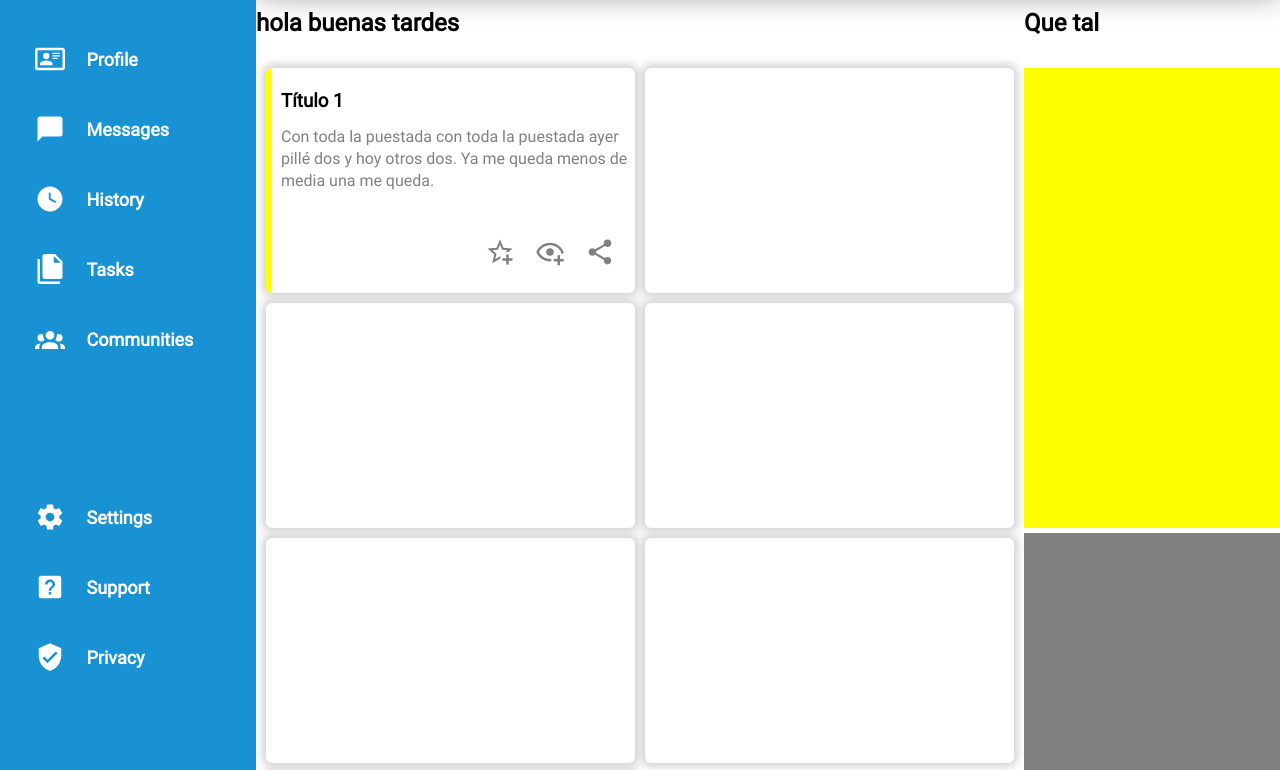
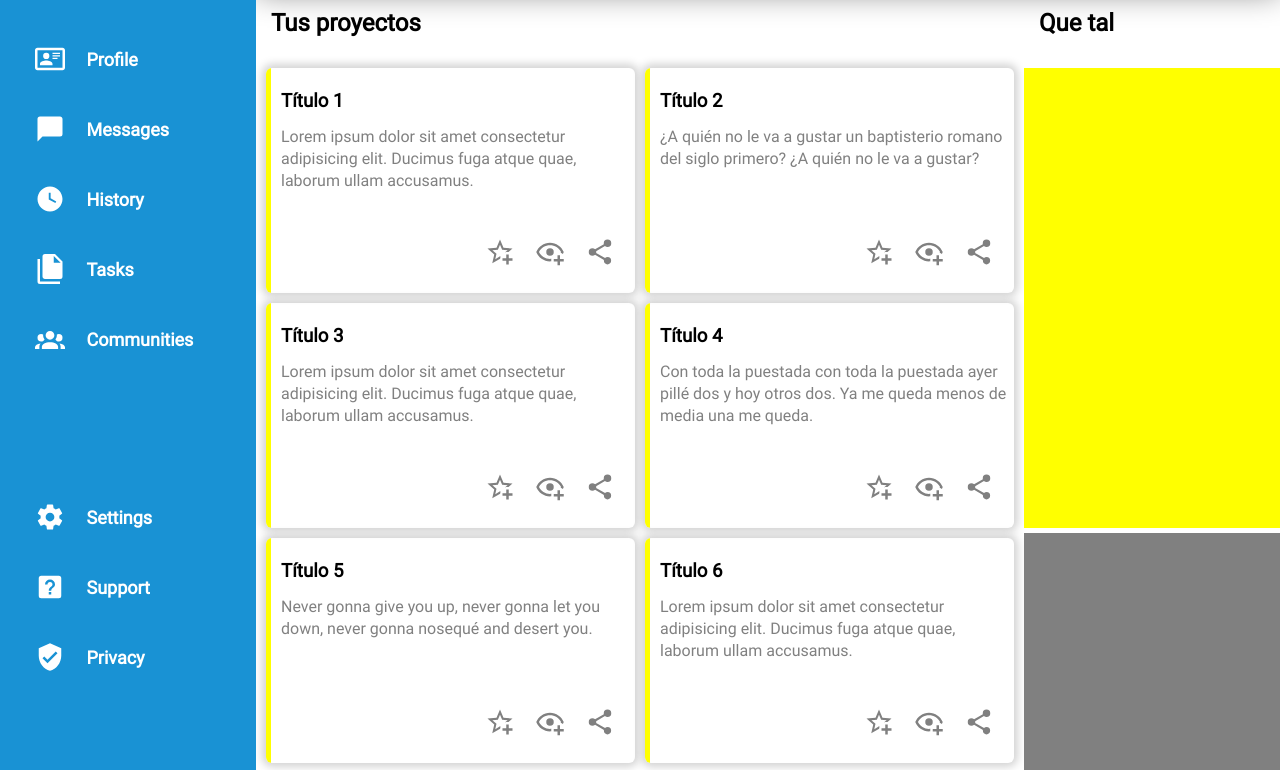
Before and after one commit to jesusfonser/admin-dashboard, a plain HTML site: page index.html in a window 1280 px wide. Shown: the part 181-951 px from the top of the page. Drawn offline with Linux system fonts and the light colour scheme.

Commit message:
Rellena resto de tarjetas y cambia encabezado de la sección

```diff
--- a/index.html
+++ b/index.html
@@ -70,11 +70,45 @@
 
         <div class="main-content">
             <div class="main-grid">
-                <h2>hola buenas tardes</h2>
+                <h2>Tus proyectos</h2>
                 <div class="main-grid-real">
                     <div class="main-grid-carta">
                         <div class="carta-franja"></div>
                             <h3 class="carta-title">Título 1</h3>
+                            <p class="carta-texto">Lorem ipsum dolor sit amet consectetur adipisicing elit. Ducimus fuga atque quae, laborum ullam accusamus.
+                            </p>
+                        <div class="carta-iconos">
+                            <img class="bulletimg" src="./images/star-plus-outline.svg">
+                            <img class="bulletimg" src="./images/eye-plus-outline.svg">
+                            <img class="bulletimg" src="./images/share-variant.svg">
+                        </div>
+                    </div>
+                    <div class="main-grid-carta">
+                        <div class="carta-franja"></div>
+                            <h3 class="carta-title">Título 2</h3>
+                            <p class="carta-texto">¿A quién no le va a gustar un baptisterio romano del siglo primero?
+                                ¿A quién no le va a gustar?
+                            </p>
+                        <div class="carta-iconos">
+                            <img class="bulletimg" src="./images/star-plus-outline.svg">
+                            <img class="bulletimg" src="./images/eye-plus-outline.svg">
+                            <img class="bulletimg" src="./images/share-variant.svg">
+                        </div>
+                    </div>
+                    <div class="main-grid-carta">
+                        <div class="carta-franja"></div>
+                            <h3 class="carta-title">Título 3</h3>
+                            <p class="carta-texto">Lorem ipsum dolor sit amet consectetur adipisicing elit. Ducimus fuga atque quae, laborum ullam accusamus.
+                            </p>
+                        <div class="carta-iconos">
+                            <img class="bulletimg" src="./images/star-plus-outline.svg">
+                            <img class="bulletimg" src="./images/eye-plus-outline.svg">
+                            <img class="bulletimg" src="./images/share-variant.svg">
+                        </div>
+                    </div>
+                    <div class="main-grid-carta">
+                        <div class="carta-franja"></div>
+                            <h3 class="carta-title">Título 4</h3>
                             <p class="carta-texto">Con toda la puestada con toda la puestada ayer pillé dos y hoy otros dos.
                                 Ya me queda menos de media una me queda.
                             </p>
@@ -84,12 +118,28 @@
                             <img class="bulletimg" src="./images/share-variant.svg">
                         </div>
                     </div>
-                    <div class="main-grid-carta"></div>
-                    <div class="main-grid-carta"></div>
-                    <div class="main-grid-carta"></div>
-                    <div class="main-grid-carta"></div>
-                    <div class="main-grid-carta"></div>
-                    <div class="main-grid-carta"></div>
+                    <div class="main-grid-carta">
+                        <div class="carta-franja"></div>
+                            <h3 class="carta-title">Título 5</h3>
+                            <p class="carta-texto">Never gonna give you up, never gonna let you down, never gonna nosequé and desert you.
+                            </p>
+                        <div class="carta-iconos">
+                            <img class="bulletimg" src="./images/star-plus-outline.svg">
+                            <img class="bulletimg" src="./images/eye-plus-outline.svg">
+                            <img class="bulletimg" src="./images/share-variant.svg">
+                        </div>
+                    </div>
+                    <div class="main-grid-carta">
+                        <div class="carta-franja"></div>
+                            <h3 class="carta-title">Título 6</h3>
+                            <p class="carta-texto">Lorem ipsum dolor sit amet consectetur adipisicing elit. Ducimus fuga atque quae, laborum ullam accusamus.
+                            </p>
+                        <div class="carta-iconos">
+                            <img class="bulletimg" src="./images/star-plus-outline.svg">
+                            <img class="bulletimg" src="./images/eye-plus-outline.svg">
+                            <img class="bulletimg" src="./images/share-variant.svg">
+                        </div>
+                    </div>
                 </div>
             </div>
             <div class="main-side">
--- a/style.css
+++ b/style.css
@@ -60,6 +60,10 @@ body{
 
 .bulletimg{
     width: 30px;
+}
+
+h2{
+    margin-left: 15px;
 }
 
 .main-content{
```
